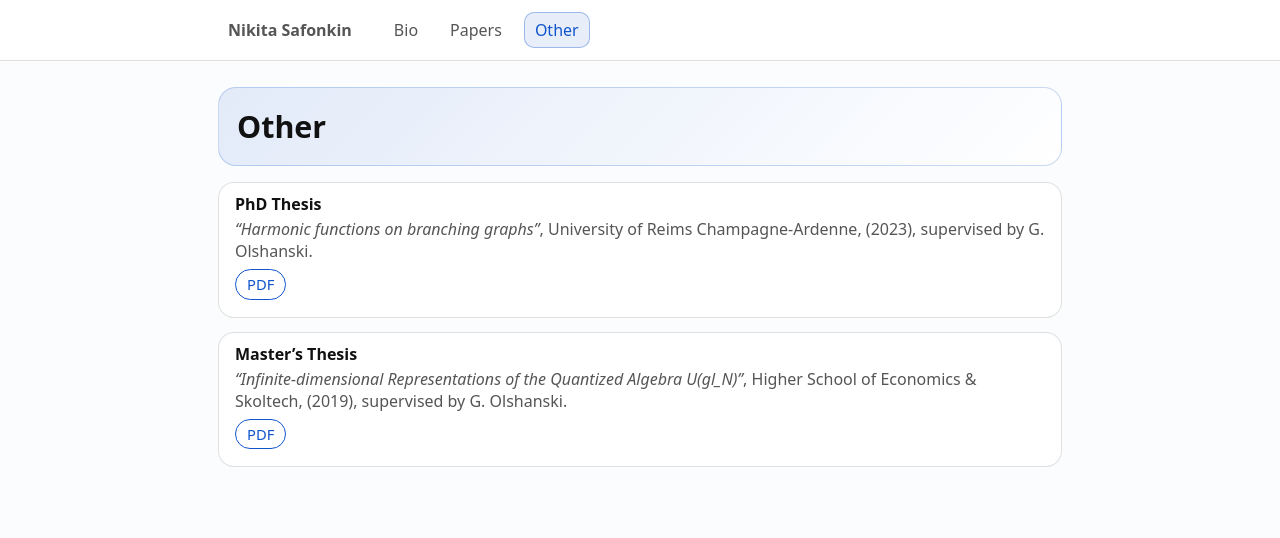
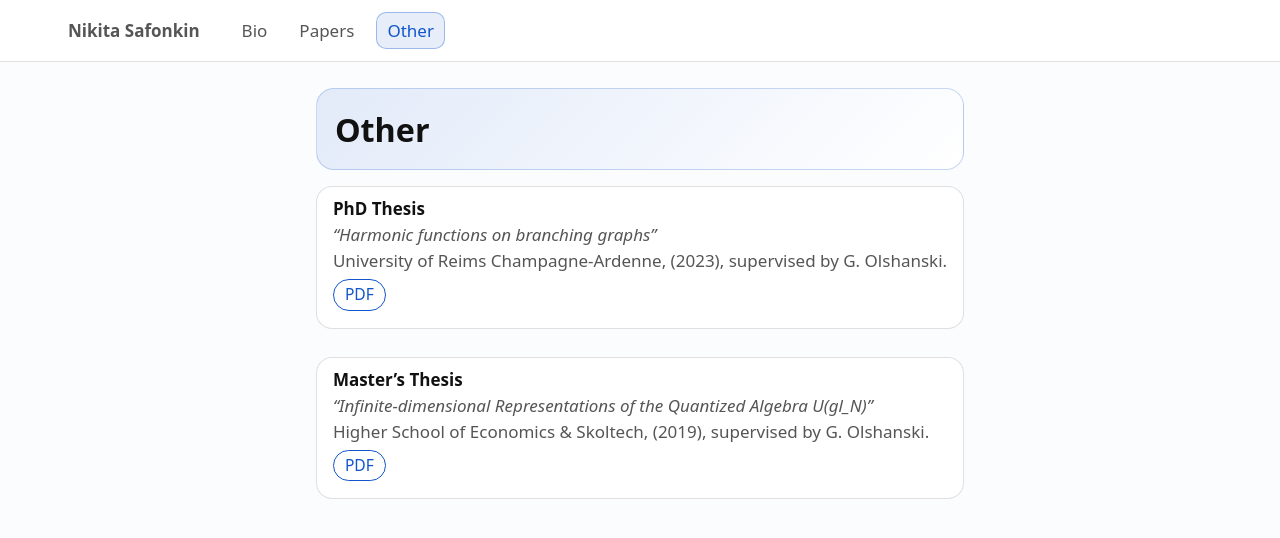
Before and after one commit to n-safonkin/n-safonkin.github.io, a Jekyll site: the page built from other.html, in a window 1280 px wide. Shown: the top 538 px of the page. Built offline with Jekyll 4.4.1, drawn with Linux system fonts in a browser that asks for light colours.

Commit message:
Update other.html

```diff
--- a/other.html
+++ b/other.html
@@ -4,40 +4,32 @@
 show_footer: false
 extra_css:
   - /assets/papers.css
+  - /assets/spacing.css
 ---
-
-<style>
-  /* Force Other page container to match Papers container */
-  .wrap, .nav{
-    max-width: 880px !important;
-  }
-</style>
 
 <section class="hero">
   <h1 style="margin:0;">Other</h1>
 </section>
 
-<ol class="papers" style="margin-top:16px;">
+<ol class="papers">
 
   <li class="paperitem">
     <div class="paper-title"><b>PhD Thesis</b></div>
-    <div class="paper-venue">
-      <i>&ldquo;Harmonic functions on branching graphs&rdquo;</i>, University of Reims Champagne-Ardenne, (2023), supervised by G. Olshanski.
-    </div>
+    <div class="paper-authors"><i>&ldquo;Harmonic functions on branching graphs&rdquo;</i></div>
+    <div class="paper-venue">University of Reims Champagne-Ardenne, (2023), supervised by G. Olshanski.</div>
 
     <div class="paper-links">
-      <a class="pill" href="{{ '/assets/other_writings/phd-thesis.pdf' | relative_url }}" target="_blank" rel="noopener">PDF</a>
+      <a class="pill" href="{{ '/assets/other_writings/phd-thesis.pdf' | relative_url }}" target="_blank" rel="noopener noreferrer">PDF</a>
     </div>
   </li>
 
   <li class="paperitem">
     <div class="paper-title"><b>Master&rsquo;s Thesis</b></div>
-    <div class="paper-venue">
-      <i>&ldquo;Infinite-dimensional Representations of the Quantized Algebra U(gl_N)&rdquo;</i>, Higher School of Economics &amp; Skoltech, (2019), supervised by G. Olshanski.
-    </div>
+    <div class="paper-authors"><i>&ldquo;Infinite-dimensional Representations of the Quantized Algebra U(gl_N)&rdquo;</i></div>
+    <div class="paper-venue">Higher School of Economics &amp; Skoltech, (2019), supervised by G. Olshanski.</div>
 
     <div class="paper-links">
-      <a class="pill" href="{{ '/assets/other_writings/masters-thesis.pdf' | relative_url }}" target="_blank" rel="noopener">PDF</a>
+      <a class="pill" href="{{ '/assets/other_writings/masters-thesis.pdf' | relative_url }}" target="_blank" rel="noopener noreferrer">PDF</a>
     </div>
   </li>
 
```
